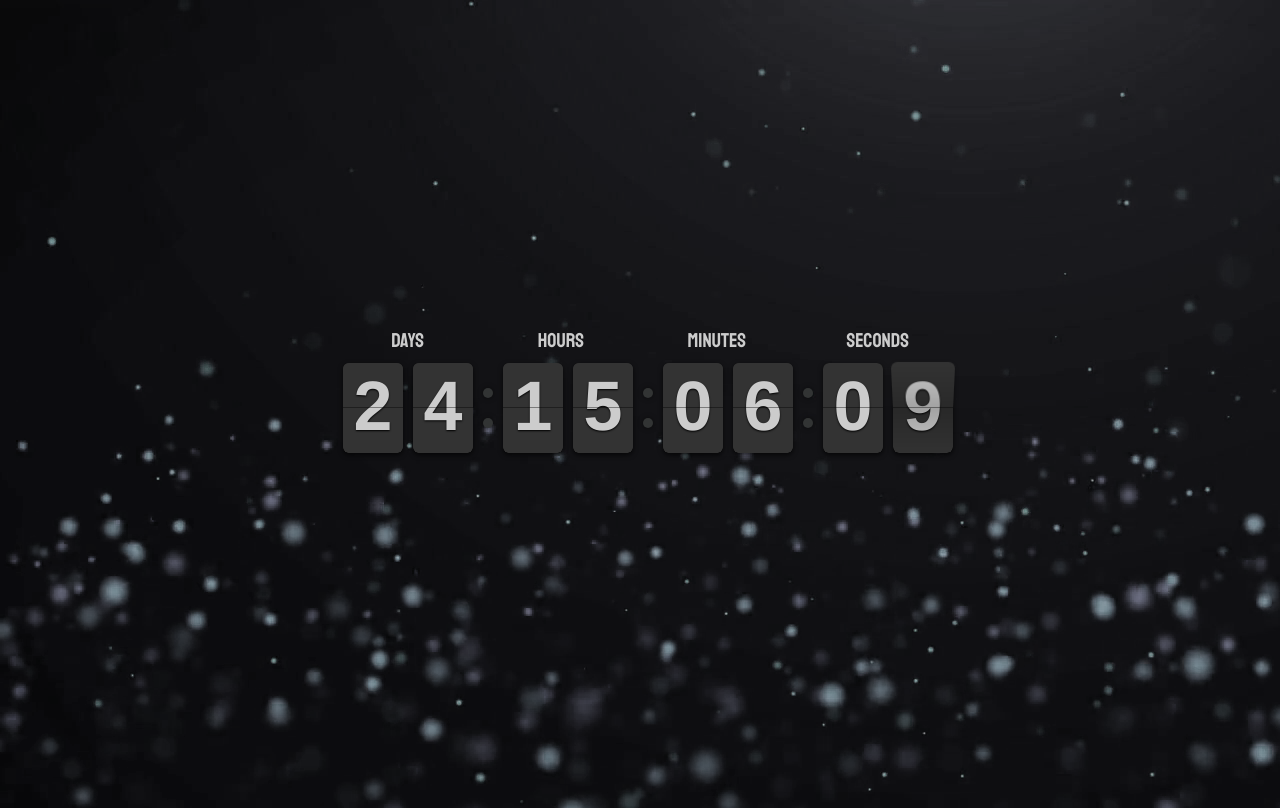
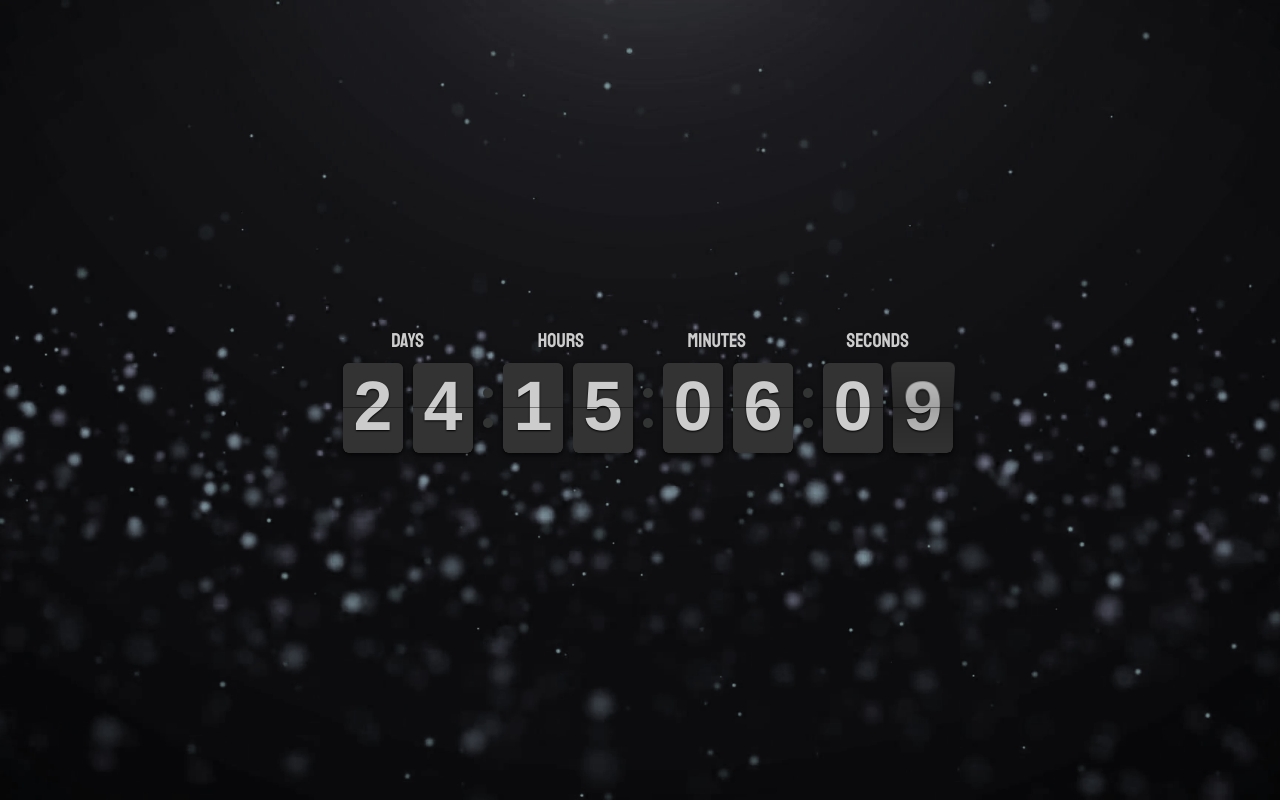
Before and after one commit to hzung/hzung.github.io, a plain HTML site: page index.html in a window 1280 px wide. Drawn offline with nearby package versions, Linux system fonts and the light colour scheme.

Commit message:
Update SSL

```diff
--- a/index.html
+++ b/index.html
@@ -1,7 +1,7 @@
 <html>
   <head>
     <link rel="stylesheet" href="lib/flipclock/flipclock.css">
-    <script src="http://ajax.googleapis.com/ajax/libs/jquery/1.10.2/jquery.min.js"></script>
+    <script src="https://ajax.googleapis.com/ajax/libs/jquery/1.10.2/jquery.min.js"></script>
     <title>HungTUT.com</title>
     <script src="lib/flipclock/flipclock.js"></script>
     <link rel="apple-touch-icon" sizes="57x57" href="apple-icon-57x57.png">
@@ -27,9 +27,13 @@
       html, body, .container {
         width: 100%;
         height: 100%;
+        overflow: hidden;
       }
       body {
         background-image: url("img/background.png");
+        background-position: center;
+        background-repeat: no-repeat;
+        background-size: cover;
       }
       .container {
         display: flex;
```
